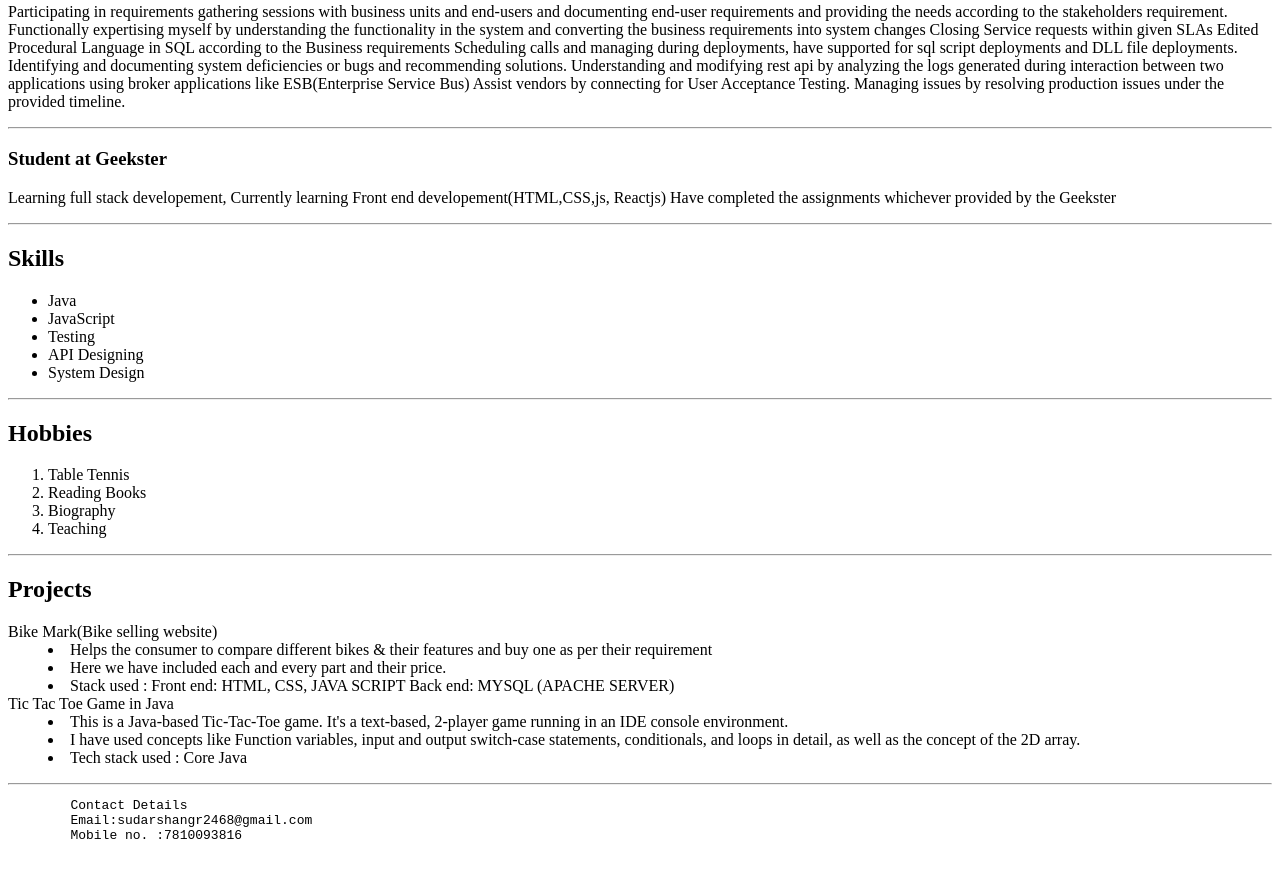
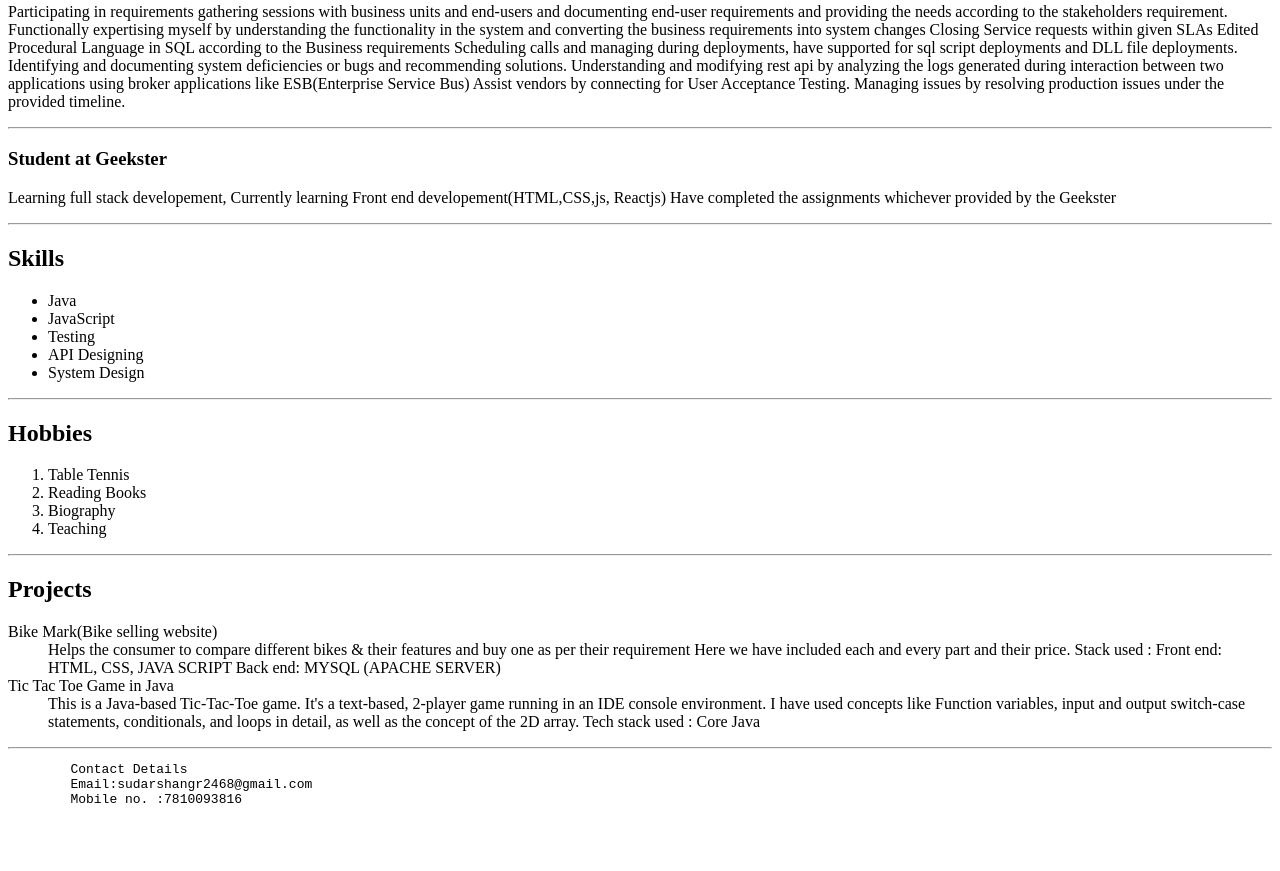
Before and after one commit to Sudarshan34/MyResume_sample, a plain HTML site: page index.html in a window 1280 px wide. Shown: the part 246-1117 px from the top of the page. After the commit the page ends 1081 px from the top, so only its background shows below. Drawn offline with Linux system fonts and the light colour scheme.

Commit message:
Update index.html

```diff
--- a/index.html
+++ b/index.html
@@ -65,18 +65,18 @@
       <dt>Bike Mark(Bike selling website)</dt>
       <dd>
 
-  <li>Helps the consumer to compare different bikes & their features and buy one as per their requirement</li>
-  <li>Here we have included each and every part and their price.</li>
-  <li>Stack used : Front end: HTML, CSS, JAVA SCRIPT Back end: MYSQL (APACHE SERVER)</li>
+  Helps the consumer to compare different bikes & their features and buy one as per their requirement
+  Here we have included each and every part and their price.
+  Stack used : Front end: HTML, CSS, JAVA SCRIPT Back end: MYSQL (APACHE SERVER)
 
       </dd>
       <dt>Tic Tac Toe Game in Java</dt>
       <dd>
 
- <li>This is a Java-based Tic-Tac-Toe game. It's a text-based, 2-player game running in an IDE console environment.</li>
- <li>I have used concepts like Function variables, input and output switch-case statements, conditionals, and loops
-          in detail, as well as the concept of the 2D array.</li>
-<li>Tech stack used : Core Java</li>
+This is a Java-based Tic-Tac-Toe game. It's a text-based, 2-player game running in an IDE console environment.</li>
+ I have used concepts like Function variables, input and output switch-case statements, conditionals, and loops
+    in detail, as well as the concept of the 2D array.
+Tech stack used : Core Java
 
       </dd>
     </dl>
```
